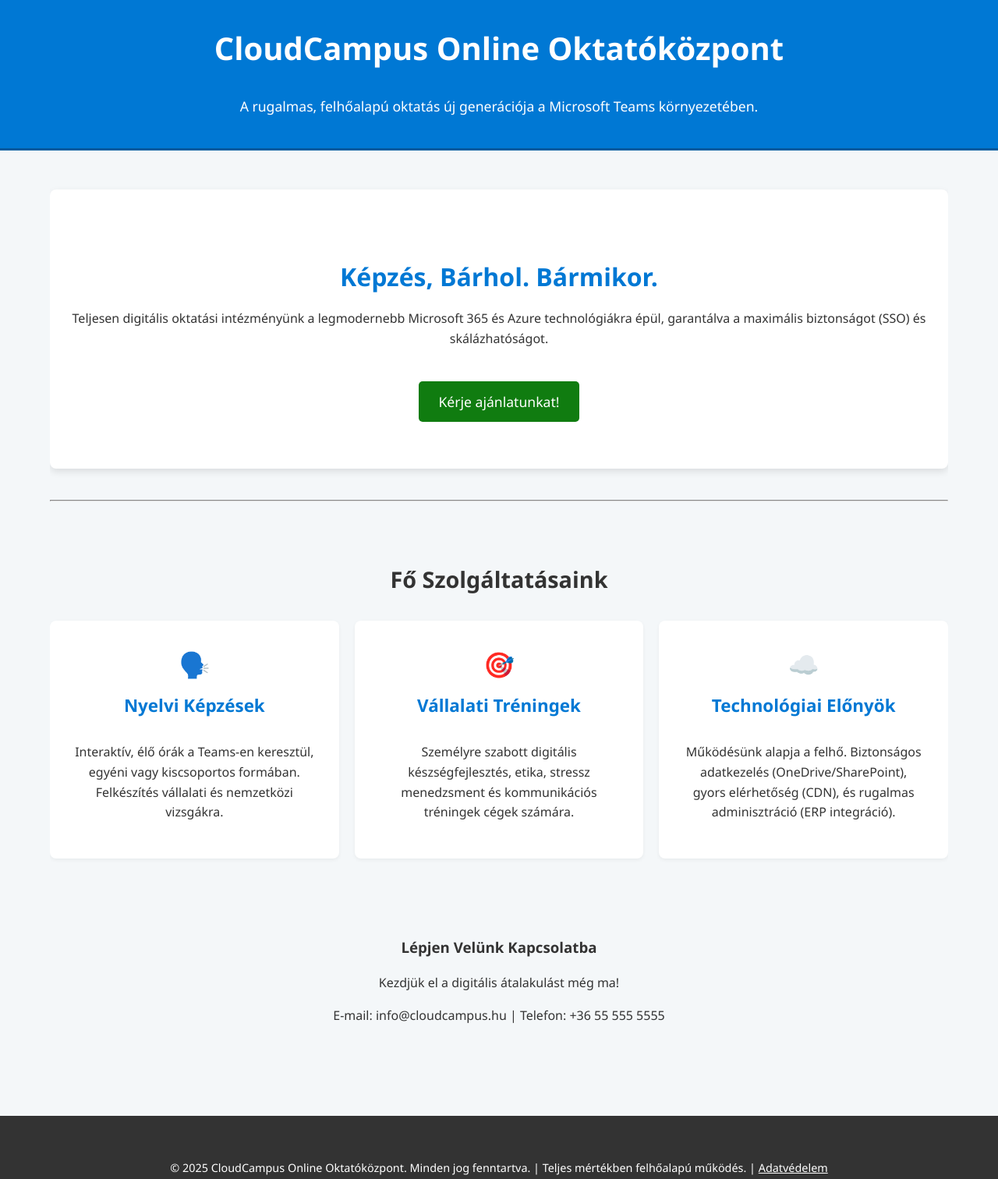
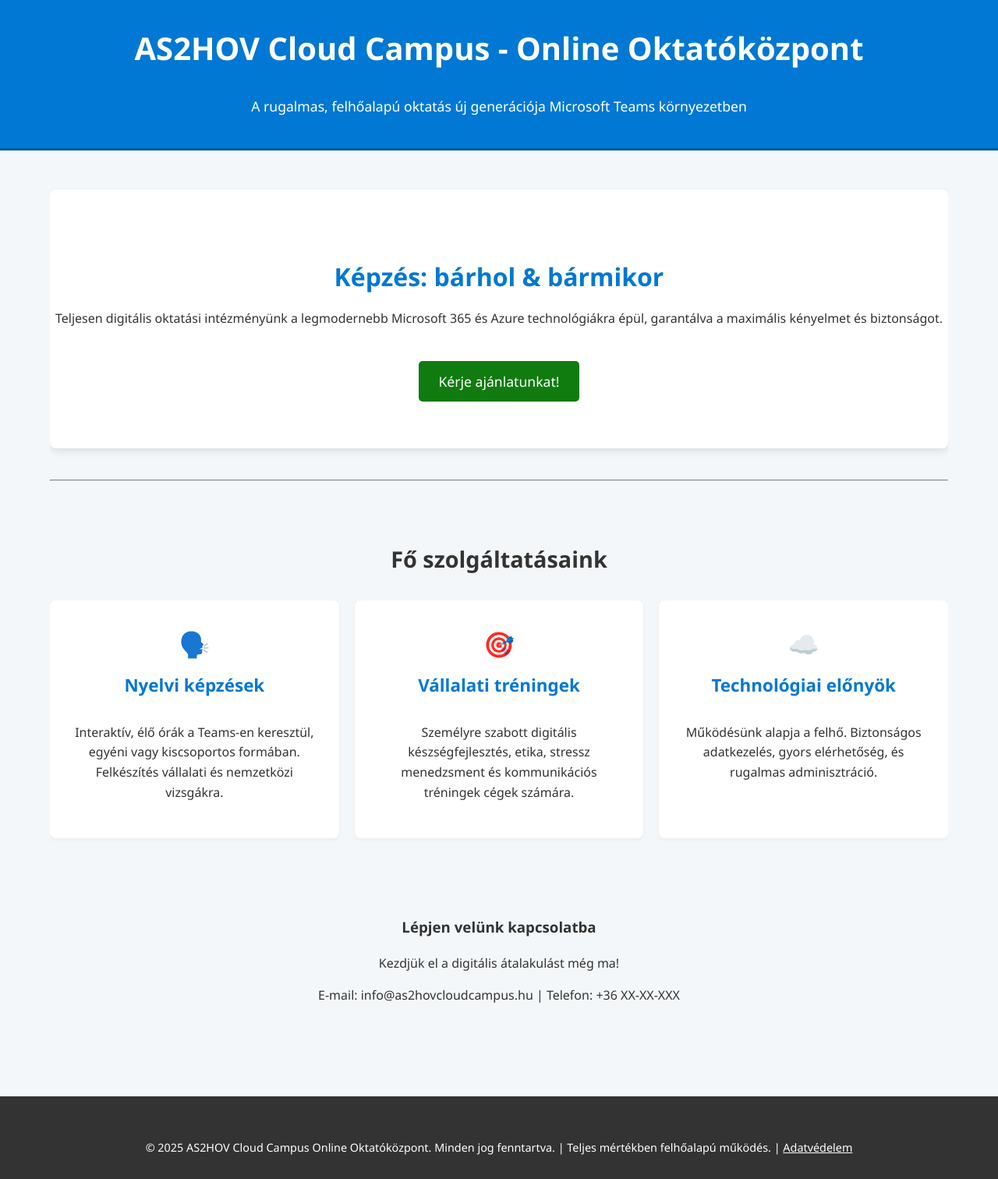
Before and after one commit to as2hov/oktato_kozpont, a plain HTML site: page weboldal/index.html in a window 1280 px wide. Shown: the part 20-1532 px from the top of the page at 78% size. Drawn offline with Linux system fonts and the light colour scheme.

Commit message:
Update index.html

```diff
--- a/weboldal/index.html
+++ b/weboldal/index.html
@@ -3,7 +3,7 @@
 <head>
     <meta charset="UTF-8">
     <meta name="viewport" content="width=device-width, initial-scale=1.0">
-    <title>CloudCampus - Online Oktatóközpont</title>
+    <title>AS2HOV Cloud Campus - Online Oktatóközpont</title>
     <style>
         /* Alap stílusok */
         body {
@@ -144,57 +144,57 @@
 
     <header>
         <div class="container">
-            <h1>CloudCampus Online Oktatóközpont</h1>
-            <p>A rugalmas, felhőalapú oktatás új generációja a Microsoft Teams környezetében.</p>
+            <h1>AS2HOV Cloud Campus - Online Oktatóközpont</h1>
+            <p>A rugalmas, felhőalapú oktatás új generációja Microsoft Teams környezetben</p>
         </div>
     </header>
 
     <div class="container">
 
         <section id="hero">
-            <h2>Képzés, Bárhol. Bármikor.</h2>
-            <p>Teljesen digitális oktatási intézményünk a legmodernebb Microsoft 365 és Azure technológiákra épül, garantálva a maximális biztonságot (SSO) és skálázhatóságot.</p>
+            <h2>Képzés: bárhol & bármikor</h2>
+            <p>Teljesen digitális oktatási intézményünk a legmodernebb Microsoft 365 és Azure technológiákra épül, garantálva a maximális kényelmet és biztonságot.</p>
             <a href="#contact" class="cta-button">Kérje ajánlatunkat!</a>
         </section>
 
         <hr style="margin-top: 40px; border-color: #ddd;">
 
         <section id="services">
-            <h3>Fő Szolgáltatásaink</h3>
+            <h3>Fő szolgáltatásaink</h3>
             <div class="service-grid">
 
                 <div class="service-item">
                     <span class="icon nyelv"></span>
-                    <h4>Nyelvi Képzések</h4>
+                    <h4>Nyelvi képzések</h4>
                     <p>Interaktív, élő órák a Teams-en keresztül, egyéni vagy kiscsoportos formában. Felkészítés vállalati és nemzetközi vizsgákra.</p>
                 </div>
 
                 <div class="service-item">
                     <span class="icon training"></span>
-                    <h4>Vállalati Tréningek</h4>
+                    <h4>Vállalati tréningek</h4>
                     <p>Személyre szabott digitális készségfejlesztés, etika, stressz menedzsment és kommunikációs tréningek cégek számára.</p>
                 </div>
 
                 <div class="service-item">
                     <span class="icon cloud"></span>
-                    <h4>Technológiai Előnyök</h4>
-                    <p>Működésünk alapja a felhő. Biztonságos adatkezelés (OneDrive/SharePoint), gyors elérhetőség (CDN), és rugalmas adminisztráció (ERP integráció).</p>
+                    <h4>Technológiai előnyök</h4>
+                    <p>Működésünk alapja a felhő. Biztonságos adatkezelés, gyors elérhetőség, és rugalmas adminisztráció.</p>
                 </div>
 
             </div>
         </section>
 
         <section id="contact" style="text-align: center; padding: 40px 0;">
-            <h3>Lépjen Velünk Kapcsolatba</h3>
+            <h3>Lépjen velünk kapcsolatba</h3>
             <p>Kezdjük el a digitális átalakulást még ma!</p>
-            <p>E-mail: info@cloudcampus.hu | Telefon: +36 55 555 5555</p>
+            <p>E-mail: info@as2hovcloudcampus.hu | Telefon: +36 XX-XX-XXX</p>
         </section>
 
     </div>
 
     <footer>
         <div class="container">
-            <p>&copy; 2025 CloudCampus Online Oktatóközpont. Minden jog fenntartva. | Teljes mértékben felhőalapú működés. | <a href="#" style="color: #ffffff;">Adatvédelem</a></p>
+            <p>&copy; 2025 AS2HOV Cloud Campus Online Oktatóközpont. Minden jog fenntartva. | Teljes mértékben felhőalapú működés. | <a href="#" style="color: #ffffff;">Adatvédelem</a></p>
         </div>
     </footer>
 
```
